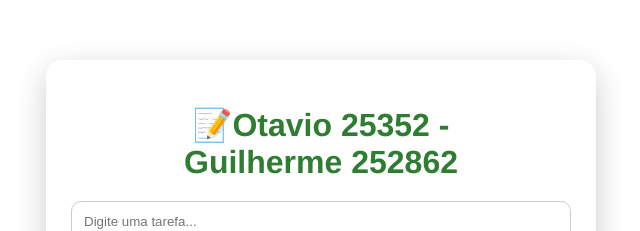
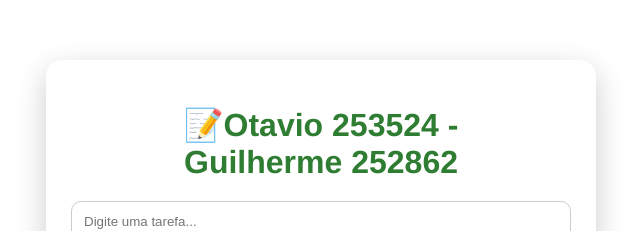
Before and after one commit to Otaviovanderlei/apitarefasotavio253524FRONT, an Angular app: page / in a window 1280 px wide. Shown: the top 231 px of the page, without its empty margins (319-959 px from the left). Built offline with nearby package versions, Linux system fonts and the light colour scheme; no server answers.

Commit message:
layout input vertical

```diff
--- a/src/app/app.html
+++ b/src/app/app.html
@@ -1,6 +1,6 @@
 <div class="main">
   <h1>
-    📝Otavio 25352 -<br>
+    📝Otavio 253524 -<br>
     Guilherme 252862
  </h1>
 
```
